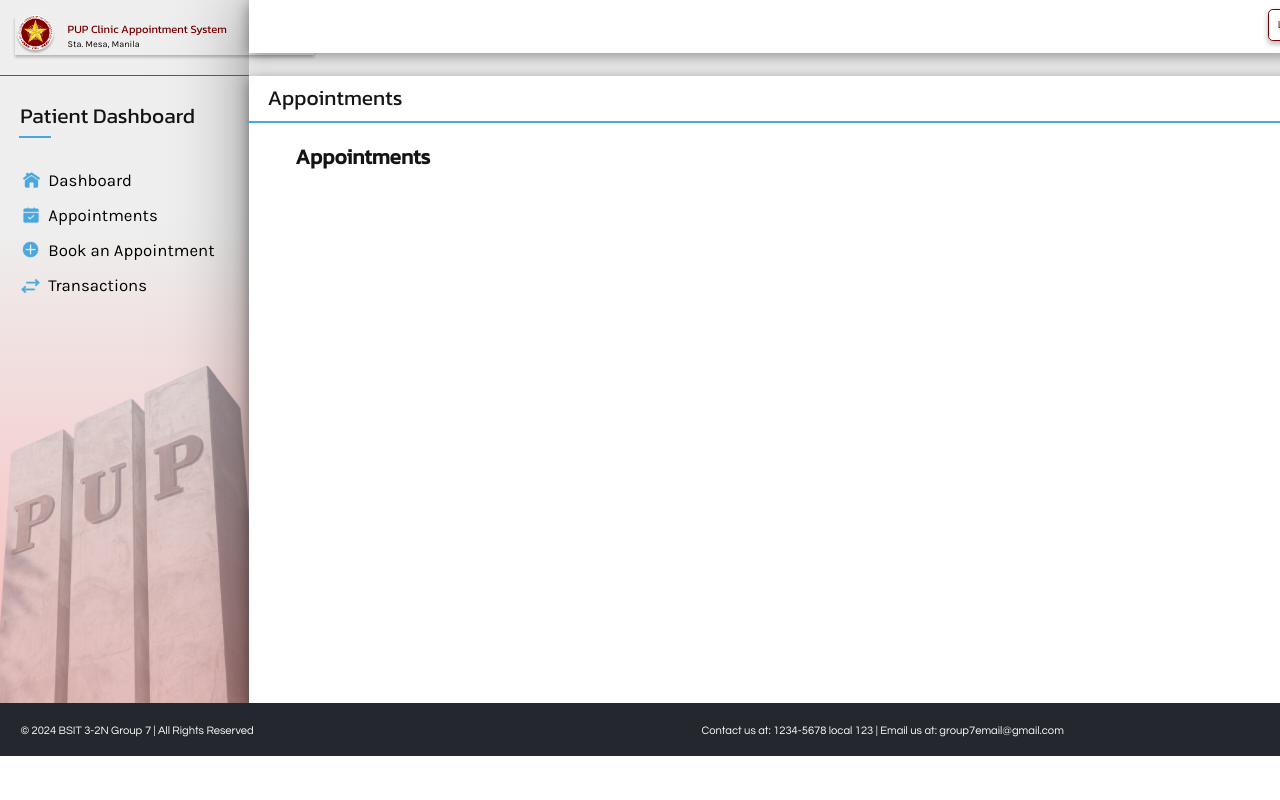
After one commit to rgnldpbls/web-clinic, a PHP site: page /patient/viewappointment.php in a window 1280 px wide. The commit adds this page. Run offline with PHP 8.4, Linux system fonts and the light colour scheme; lists and menus that the app fills with data are empty.

Commit message:
1/24/2024

```diff
--- a/patient/style/global.css
+++ b/patient/style/global.css
@@ -15,6 +15,7 @@ body {
   --font-size-11xl: 30px;
   --font-size-base: 16px;
   --font-size-13xl: 32px;
+  --font-size-smi: 13px;
 
   /* Colors */
   --color-white: #fff;
@@ -23,6 +24,10 @@ body {
   --color-deepskyblue: #47a8df;
   --color-maroon: #760001;
   --color-black: #000;
+  --color-gray-200: #24282e;
+  --color-gray-300: #050505;
+  --color-dimgray: #5d5858;
+  --color-whitesmoke: #eaeaea;
 
   /* Border radiuses */
   --br-6xs: 7px;
--- /dev/null
+++ b/patient/style/viewappointment.css
@@ -0,0 +1,387 @@
+body {
+  zoom: 0.7;
+}
+.base1 {
+  position: absolute;
+  top: 0;
+  left: 355px;
+  background-color: var(--color-whitesmoke);
+  box-shadow: 0 4px 100px rgba(20, 20, 20, 0.5);
+  width: 1920px;
+  height: 1080px;
+}
+.sidebar1 {
+  position: absolute;
+  top: 3px;
+  left: 3px;
+  background: linear-gradient(
+    180deg,
+    rgba(152, 152, 152, 0.16) 30.5%,
+    rgba(239, 11, 11, 0.3)
+  );
+  width: 355px;
+  height: 1039px;
+}
+.bg-pic-icon1 {
+  position: absolute;
+  top: 0;
+  left: 0;
+  width: 360.7px;
+  height: 1080px;
+  object-fit: cover;
+}
+.dashboard-icon1,
+.dashboard3 {
+  position: absolute;
+  top: 0;
+  height: 26px;
+}
+.dashboard3 {
+  left: 37px;
+  font-size: var(--font-size-5xl);
+  font-family: var(--font-karla);
+  color: var(--color-black);
+  text-align: left;
+  display: inline-block;
+  width: 180px;
+}
+.dashboard-icon1 {
+  left: 0;
+  width: 26px;
+  object-fit: contain;
+}
+.dashboard2 {
+  cursor: pointer;
+  border: 0;
+  padding: 0;
+  background-color: transparent;
+  position: absolute;
+  top: 247px;
+  left: 35px;
+  width: 217px;
+  height: 26px;
+}
+.appointments-icon1 {
+  position: absolute;
+  top: 1px;
+  left: 0;
+  width: 25px;
+  height: 25px;
+  object-fit: cover;
+}
+.appointments2 {
+  cursor: pointer;
+  border: 0;
+  padding: 0;
+  background-color: transparent;
+  position: absolute;
+  top: 297px;
+  left: 35px;
+  width: 217px;
+  height: 26px;
+}
+.book-an-appointment4 {
+  position: absolute;
+  top: 0;
+  left: 37px;
+  font-size: var(--font-size-5xl);
+  font-family: var(--font-karla);
+  color: var(--color-black);
+  text-align: left;
+  display: inline-block;
+  width: 250px;
+  height: 26px;
+}
+.book-icon1 {
+  position: absolute;
+  top: 1px;
+  left: 0;
+  width: 24px;
+  height: 24px;
+  object-fit: cover;
+}
+.book-an-appointment3 {
+  cursor: pointer;
+  border: 0;
+  padding: 0;
+  background-color: transparent;
+  position: absolute;
+  top: 347px;
+  left: 35px;
+  width: 287px;
+  height: 26px;
+}
+.transactions3 {
+  position: absolute;
+  top: 0;
+  left: 40px;
+  font-size: var(--font-size-5xl);
+  font-family: var(--font-karla);
+  color: var(--color-black);
+  text-align: left;
+  display: inline-block;
+  width: 180px;
+  height: 26px;
+}
+.transactions-icon1 {
+  position: absolute;
+  top: 0;
+  left: 0;
+  width: 29px;
+  height: 29px;
+  object-fit: cover;
+}
+.transactions2 {
+  cursor: pointer;
+  border: 0;
+  padding: 0;
+  background-color: transparent;
+  position: absolute;
+  top: 397px;
+  left: 32px;
+  width: 220px;
+  height: 29px;
+}
+.logo-icon1,
+.sidebar-container1 {
+  position: absolute;
+  top: -3px;
+  left: -3px;
+  width: 360.7px;
+  height: 1080px;
+}
+.logo-icon1 {
+  top: 0;
+  left: 0;
+  width: 58.3px;
+  height: 58.3px;
+  object-fit: cover;
+}
+.pup-clinic-appointment1,
+.sta-mesa-manila1 {
+  position: absolute;
+  top: 8.5px;
+  left: 74.6px;
+  display: inline-block;
+  width: 352.4px;
+  height: 33.9px;
+}
+.sta-mesa-manila1 {
+  top: 34.9px;
+  font-size: var(--font-size-smi);
+  font-family: var(--font-karla);
+  color: var(--color-gray-300);
+  width: 135.6px;
+  height: 13.6px;
+}
+.header2 {
+  position: absolute;
+  top: 21px;
+  left: 22px;
+  box-shadow: 0 4px 4px rgba(0, 0, 0, 0.25);
+  width: 427px;
+  height: 58.3px;
+  color: var(--color-maroon);
+}
+.patient-dashboard1 {
+  position: absolute;
+  top: 0;
+  left: 0;
+  display: flex;
+  align-items: center;
+  width: 301px;
+  height: 49px;
+}
+.patient-dashboard-title-item {
+  position: absolute;
+  top: 54.5px;
+  left: -1.5px;
+  border-top: 3px solid var(--color-deepskyblue);
+  box-sizing: border-box;
+  width: 46px;
+  height: 3px;
+}
+.patient-dashboard-title1 {
+  position: absolute;
+  top: 140px;
+  left: 29px;
+  width: 301px;
+  height: 56px;
+  font-size: var(--font-size-11xl);
+}
+.patient-dashboard-appointments-child {
+  position: absolute;
+  top: 106.5px;
+  left: -0.5px;
+  border-top: 1px solid var(--color-dimgray);
+  box-sizing: border-box;
+  width: 356px;
+  height: 1px;
+}
+.base-main-header1,
+.base-main1 {
+  position: absolute;
+  top: 0;
+  left: 355px;
+  background-color: var(--color-white);
+  box-shadow: 0 4px 20px rgba(0, 0, 0, 0.4);
+  width: 1565px;
+  height: 76px;
+}
+.base-main1 {
+  top: 108px;
+  width: 1566px;
+  height: 896px;
+}
+.welcome-fn-mi1 {
+  border: 0;
+  outline: 0;
+  font-family: var(--font-kanit);
+  font-size: var(--font-size-5xl);
+  background-color: transparent;
+  position: absolute;
+  top: 13px;
+  left: 383px;
+  color: var(--color-gray-100);
+  text-align: left;
+  display: flex;
+  align-items: center;
+  width: 301px;
+  height: 49px;
+}
+.footer-item {
+  position: absolute;
+  top: 2.2px;
+  left: 0;
+  background-color: var(--color-gray-200);
+  width: 1932px;
+  height: 77.7px;
+}
+.bsit-3-2n-group1 {
+  position: absolute;
+  top: 19.4px;
+  left: 32.2px;
+  display: flex;
+  align-items: center;
+  width: 588.7px;
+  height: 43.2px;
+}
+.contact-us-at1,
+.footer1 {
+  position: absolute;
+  height: 82px;
+}
+.contact-us-at1 {
+  top: 0;
+  left: 1005.2px;
+  text-align: right;
+  display: flex;
+  align-items: center;
+  width: 891.5px;
+}
+.footer1 {
+  top: 1002px;
+  left: -3px;
+  width: 1932px;
+  color: var(--color-white);
+  font-family: var(--font-questrial);
+}
+.logout-item {
+  position: absolute;
+  top: 0;
+  left: 0;
+  border-radius: var(--br-6xs);
+  box-shadow: 0 4px 7px 1px rgba(0, 0, 0, 0.25);
+  border: 1px solid var(--color-maroon);
+  box-sizing: border-box;
+  width: 75px;
+  height: 45px;
+}
+.logout3 {
+  position: absolute;
+  top: 9px;
+  left: 10px;
+  font-size: var(--font-size-base);
+  font-family: var(--font-karla);
+  color: var(--color-maroon);
+  text-align: center;
+  display: flex;
+  align-items: center;
+  justify-content: center;
+  width: 56px;
+  height: 27px;
+  text-shadow: 0 4px 4px rgba(0, 0, 0, 0.25);
+}
+.logout2 {
+  cursor: pointer;
+  border: 0;
+  padding: 0;
+  background-color: transparent;
+  position: absolute;
+  top: 13px;
+  left: 1812px;
+  width: 75px;
+  height: 45px;
+}
+.appointments4 {
+  position: absolute;
+  top: 0;
+  left: 27px;
+  display: flex;
+  align-items: center;
+  width: 301px;
+  height: 49px;
+}
+.header-item {
+  position: absolute;
+  top: 57.5px;
+  left: -1.5px;
+  border-top: 3px solid var(--color-deepskyblue);
+  box-sizing: border-box;
+  width: 1568px;
+  height: 3px;
+}
+.header3 {
+  position: absolute;
+  top: 115px;
+  left: 355px;
+  width: 1565px;
+  height: 59px;
+  font-size: var(--font-size-11xl);
+}
+.appointments5 {
+  position: relative;
+  align-items: center;
+}
+.appointments5,
+.appointments5:hover {
+  font-family: var(--font-kanit);
+  font-size: var(--font-size-11xl);
+  text-align: left;
+  color: var(--color-gray-100);
+  display: flex;
+  width: 272.5px;
+  height: 49px;
+}
+.th {
+  position: relative;
+  padding-bottom: 0;
+}
+.table {
+  position: absolute;
+  top: 196px;
+  left: 419.4px;
+  width: 272.5px;
+  height: 49px;
+}
+.patient-dashboard-appointments {
+  width: 100%;
+  position: relative;
+  background-color: var(--color-white);
+  height: 1080px;
+  overflow: hidden;
+  text-align: left;
+  font-size: var(--font-size-base);
+  color: var(--color-gray-100);
+  font-family: var(--font-kanit);
+}
--- /dev/null
+++ b/patient/viewappointment.php
@@ -0,0 +1,108 @@
+<!DOCTYPE html>
+<html>
+  <head>
+    <meta charset="utf-8" />
+    <meta name="viewport" content="initial-scale=1, width=device-width" />
+
+    <link rel="stylesheet" href="style/global.css" />
+    <link rel="stylesheet" href="style/viewappointment.css" />
+    <link
+      rel="stylesheet"
+      href="https://fonts.googleapis.com/css2?family=Karla:wght@400&display=swap"
+    />
+    <link
+      rel="stylesheet"
+      href="https://fonts.googleapis.com/css2?family=Kanit:wght@400&display=swap"
+    />
+    <link
+      rel="stylesheet"
+      href="https://fonts.googleapis.com/css2?family=Questrial:wght@400&display=swap"
+    />
+  </head>
+  <body>
+    <div class="patient-dashboard-appointments">
+      <div class="base1"></div>
+      <div class="sidebar-container1">
+        <div class="sidebar1"></div>
+        <img class="bg-pic-icon1" alt="" src="public/bg-pic@2x.png" />
+
+        <button class="dashboard2">
+          <div class="dashboard3">Dashboard</div>
+          <img
+            class="dashboard-icon1"
+            alt=""
+            src="public/dashboardicon@2x.png"
+          />
+        </button>
+        <button class="appointments2">
+          <div class="dashboard3">Appointments</div>
+          <img
+            class="appointments-icon1"
+            alt=""
+            src="public/appointmentsicon@2x.png"
+          />
+        </button>
+        <button class="book-an-appointment3">
+          <div class="book-an-appointment4">Book an Appointment</div>
+          <img class="book-icon1" alt="" src="public/bookicon@2x.png" />
+        </button>
+        <button class="transactions2">
+          <div class="transactions3">Transactions</div>
+          <img
+            class="transactions-icon1"
+            alt=""
+            src="public/transactionsicon@2x.png"
+          />
+        </button>
+      </div>
+      <div class="header2">
+        <img class="logo-icon1" alt="" src="public/logo@2x.png" />
+
+        <div class="pup-clinic-appointment1">PUP Clinic Appointment System</div>
+        <div class="sta-mesa-manila1">Sta. Mesa, Manila</div>
+      </div>
+      <div class="patient-dashboard-title1">
+        <div class="patient-dashboard1">Patient Dashboard</div>
+        <div class="patient-dashboard-title-item"></div>
+      </div>
+      <div class="patient-dashboard-appointments-child"></div>
+      <div class="base-main-header1"></div>
+      <div class="base-main1"></div>
+      <input class="welcome-fn-mi1" type="text" />
+
+      <div class="footer1">
+        <div class="footer-item"></div>
+        <div class="bsit-3-2n-group1">
+          © 2024 BSIT 3-2N Group 7 | All Rights Reserved
+        </div>
+        <div class="contact-us-at1">
+          Contact us at: 1234-5678 local 123 | Email us at:
+          group7email@gmail.com
+        </div>
+      </div>
+      <button class="logout2">
+        <div class="logout-item"></div>
+        <div class="logout3">Logout</div>
+      </button>
+      <div class="header3">
+        <div class="appointments4">Appointments</div>
+        <div class="header-item"></div>
+      </div>
+      <table class="table">
+        <thead>
+          <tr>
+            <th class="th">
+              <div class="appointments5">Appointments</div>
+            </th>
+          </tr>
+        </thead>
+        <tbody>
+          <tr>
+            <td class="th"></td>
+          </tr>
+          <tr></tr>
+        </tbody>
+      </table>
+    </div>
+  </body>
+</html>
--- a/register.php
+++ b/register.php
@@ -28,8 +28,8 @@
         $sql = "SELECT * FROM patient WHERE patient_Email = '$email'";
         $result = mysqli_query($conn, $sql);
         if(mysqli_num_rows($result)!=0){
-          echo '<script>alert("Email already exists! Please go to Login page.")</script>';
-          header("location: login.php");
+          echo '<script>alert("Email already exists! Redirected to Login page.");
+          window.location.href = "login.php";</script>';
         }else{
           $_SESSION["register"]=array(
             'name'=>$_POST['fullName'],
```
Also changed, not shown: forgotpass3.php (+6 -6 lines), patient/booking.php (+9 -3 lines), register2.php (+4 -3 lines).
